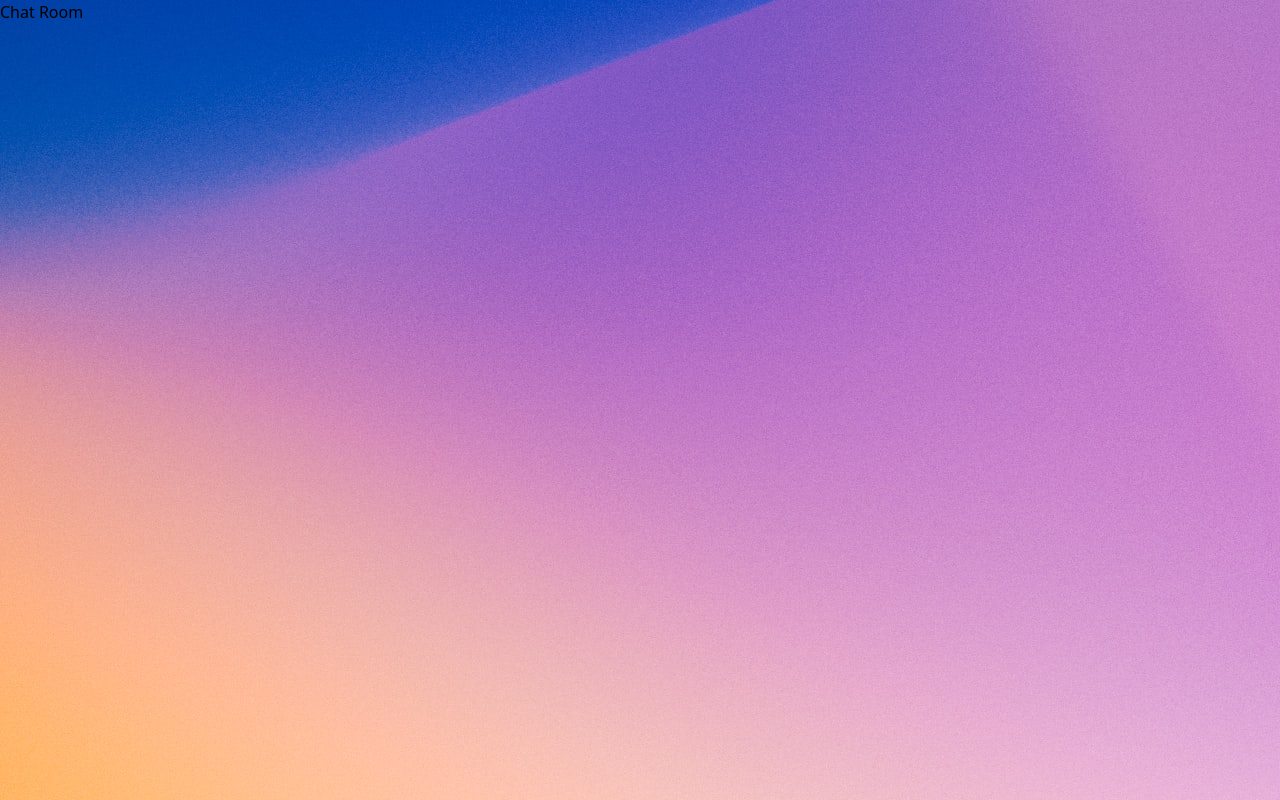
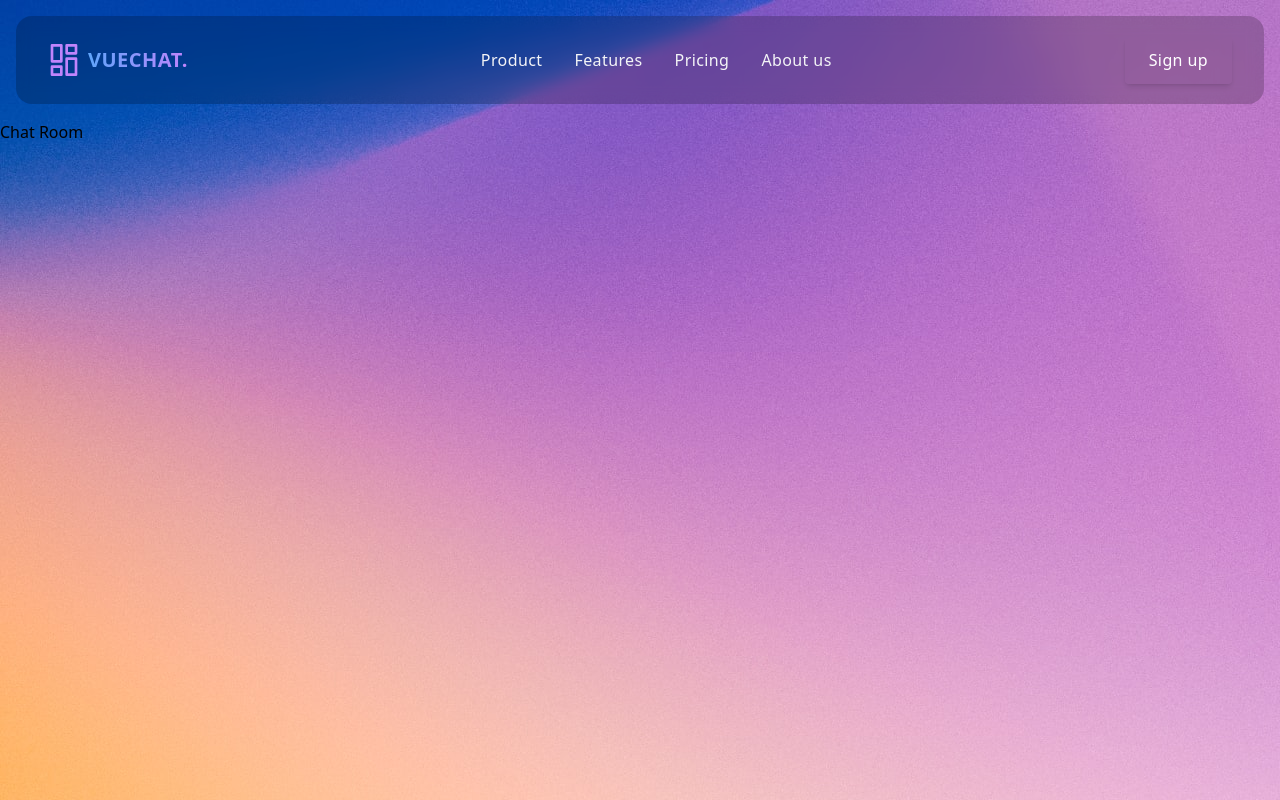
Before and after one commit to srhtak/Vue-Live-Chat, a Vue app: page /chatroom in a window 1280 px wide. Built offline with nearby package versions, Linux system fonts and the light colour scheme.

Commit message:
added navbar component

```diff
--- a/src/components/Navbar.vue
+++ b/src/components/Navbar.vue
@@ -0,0 +1,213 @@
+<script setup>
+import { ref } from "vue";
+const isMenuOpen = ref(false);
+</script>
+
+<template>
+  <div class="backdrop-blur backdrop-filter bg-black/20 m-4 rounded-2xl">
+    <div
+      class="px-4 py-5 mx-auto sm:max-w-xl md:max-w-full lg:max-w-screen-xl md:px-24 lg:px-8"
+    >
+      <div class="relative flex items-center justify-between">
+        <a
+          href="/"
+          aria-label="Company"
+          title="Company"
+          class="inline-flex items-center"
+        >
+          <svg
+            class="w-8 text-purple-400"
+            viewBox="0 0 24 24"
+            stroke-linejoin="round"
+            stroke-width="2"
+            stroke-linecap="round"
+            stroke-miterlimit="10"
+            stroke="currentColor"
+            fill="none"
+          >
+            <rect x="3" y="1" width="7" height="12"></rect>
+            <rect x="3" y="17" width="7" height="6"></rect>
+            <rect x="14" y="1" width="7" height="6"></rect>
+            <rect x="14" y="11" width="7" height="12"></rect>
+          </svg>
+          <span
+            class="ml-2 text-xl font-bold tracking-wide uppercase text-transparent bg-clip-text bg-gradient-to-r from-blue-400 to-purple-400"
+            >VueChat.</span
+          >
+        </a>
+        <ul class="flex items-center hidden space-x-8 lg:flex">
+          <li>
+            <a
+              href="/"
+              aria-label="Our product"
+              title="Our product"
+              class="font-medium tracking-wide text-gray-100 transition-colors duration-200 hover:text-teal-accent-400"
+              >Product</a
+            >
+          </li>
+          <li>
+            <a
+              href="/"
+              aria-label="Our product"
+              title="Our product"
+              class="font-medium tracking-wide text-gray-100 transition-colors duration-200 hover:text-teal-accent-400"
+              >Features</a
+            >
+          </li>
+          <li>
+            <a
+              href="/"
+              aria-label="Product pricing"
+              title="Product pricing"
+              class="font-medium tracking-wide text-gray-100 transition-colors duration-200 hover:text-teal-accent-400"
+              >Pricing</a
+            >
+          </li>
+          <li>
+            <a
+              href="/"
+              aria-label="About us"
+              title="About us"
+              class="font-medium tracking-wide text-gray-100 transition-colors duration-200 hover:text-teal-accent-400"
+              >About us</a
+            >
+          </li>
+        </ul>
+        <ul class="flex items-center hidden space-x-8 lg:flex">
+          <li>
+            <a
+              href="/"
+              class="inline-flex items-center justify-center h-12 px-6 font-medium tracking-wide text-white transition duration-200 rounded shadow-md bg-deep-purple-accent-400 hover:bg-deep-purple-accent-700 focus:shadow-outline focus:outline-none"
+              aria-label="Sign up"
+              title="Sign up"
+            >
+              Sign up
+            </a>
+          </li>
+        </ul>
+        <div class="lg:hidden">
+          <button
+            aria-label="Open Menu"
+            title="Open Menu"
+            class="p-2 -mr-1 transition duration-200 rounded focus:outline-none focus:shadow-outline"
+            @click="isMenuOpen = true"
+          >
+            <svg class="w-5 text-gray-600" viewBox="0 0 24 24">
+              <path
+                fill="currentColor"
+                d="M23,13H1c-0.6,0-1-0.4-1-1s0.4-1,1-1h22c0.6,0,1,0.4,1,1S23.6,13,23,13z"
+              ></path>
+              <path
+                fill="currentColor"
+                d="M23,6H1C0.4,6,0,5.6,0,5s0.4-1,1-1h22c0.6,0,1,0.4,1,1S23.6,6,23,6z"
+              ></path>
+              <path
+                fill="currentColor"
+                d="M23,20H1c-0.6,0-1-0.4-1-1s0.4-1,1-1h22c0.6,0,1,0.4,1,1S23.6,20,23,20z"
+              ></path>
+            </svg>
+          </button>
+          <div v-if="isMenuOpen" class="absolute top-0 left-0 w-full">
+            <div class="p-5 bg-white border rounded shadow-sm">
+              <div class="flex items-center justify-between mb-4">
+                <div>
+                  <a
+                    href="/"
+                    aria-label="Company"
+                    title="Company"
+                    class="inline-flex items-center"
+                  >
+                    <svg
+                      class="w-8 text-deep-purple-accent-400"
+                      viewBox="0 0 24 24"
+                      stroke-linejoin="round"
+                      stroke-width="2"
+                      stroke-linecap="round"
+                      stroke-miterlimit="10"
+                      stroke="currentColor"
+                      fill="none"
+                    >
+                      <rect x="3" y="1" width="7" height="12"></rect>
+                      <rect x="3" y="17" width="7" height="6"></rect>
+                      <rect x="14" y="1" width="7" height="6"></rect>
+                      <rect x="14" y="11" width="7" height="12"></rect>
+                    </svg>
+                    <span
+                      class="ml-2 text-xl font-bold tracking-wide text-gray-800 uppercase"
+                      >Company</span
+                    >
+                  </a>
+                </div>
+                <div>
+                  <button
+                    aria-label="Close Menu"
+                    title="Close Menu"
+                    class="p-2 -mt-2 -mr-2 transition duration-200 rounded hover:bg-gray-200 focus:bg-gray-200 focus:outline-none focus:shadow-outline"
+                    @click="isMenuOpen = false"
+                  >
+                    <svg class="w-5 text-gray-600" viewBox="0 0 24 24">
+                      <path
+                        fill="currentColor"
+                        d="M19.7,4.3c-0.4-0.4-1-0.4-1.4,0L12,10.6L5.7,4.3c-0.4-0.4-1-0.4-1.4,0s-0.4,1,0,1.4l6.3,6.3l-6.3,6.3 c-0.4,0.4-0.4,1,0,1.4C4.5,19.9,4.7,20,5,20s0.5-0.1,0.7-0.3l6.3-6.3l6.3,6.3c0.2,0.2,0.5,0.3,0.7,0.3s0.5-0.1,0.7-0.3 c0.4-0.4,0.4-1,0-1.4L13.4,12l6.3-6.3C20.1,5.3,20.1,4.7,19.7,4.3z"
+                      ></path>
+                    </svg>
+                  </button>
+                </div>
+              </div>
+              <nav>
+                <ul class="space-y-4">
+                  <li>
+                    <a
+                      href="/"
+                      aria-label="Our product"
+                      title="Our product"
+                      class="font-medium tracking-wide text-gray-700 transition-colors duration-200 hover:text-deep-purple-accent-400"
+                      >Product</a
+                    >
+                  </li>
+                  <li>
+                    <a
+                      href="/"
+                      aria-label="Our product"
+                      title="Our product"
+                      class="font-medium tracking-wide text-gray-700 transition-colors duration-200 hover:text-deep-purple-accent-400"
+                      >Features</a
+                    >
+                  </li>
+                  <li>
+                    <a
+                      href="/"
+                      aria-label="Product pricing"
+                      title="Product pricing"
+                      class="font-medium tracking-wide text-gray-700 transition-colors duration-200 hover:text-deep-purple-accent-400"
+                      >Pricing</a
+                    >
+                  </li>
+                  <li>
+                    <a
+                      href="/"
+                      aria-label="About us"
+                      title="About us"
+                      class="font-medium tracking-wide text-gray-700 transition-colors duration-200 hover:text-deep-purple-accent-400"
+                      >About us</a
+                    >
+                  </li>
+                  <li>
+                    <a
+                      href="/"
+                      class="inline-flex items-center justify-center w-full h-12 px-6 font-medium tracking-wide text-white transition duration-200 rounded shadow-md bg-deep-purple-accent-400 hover:bg-deep-purple-accent-700 focus:shadow-outline focus:outline-none"
+                      aria-label="Sign up"
+                      title="Sign up"
+                    >
+                      Sign up
+                    </a>
+                  </li>
+                </ul>
+              </nav>
+            </div>
+          </div>
+        </div>
+      </div>
+    </div>
+  </div>
+</template>
--- a/src/views/ChatRoom.vue
+++ b/src/views/ChatRoom.vue
@@ -1,6 +1,9 @@
-<script></script>
+<script setup>
+import Navbar from "@/components/Navbar.vue";
+</script>
 
 <template>
+  <Navbar />
   <div>
     <h1>Chat Room</h1>
   </div>
```
